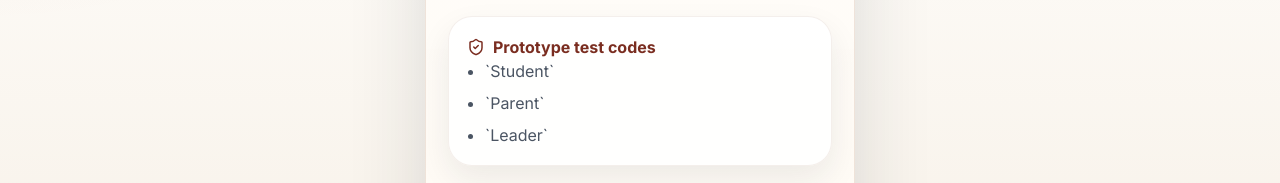
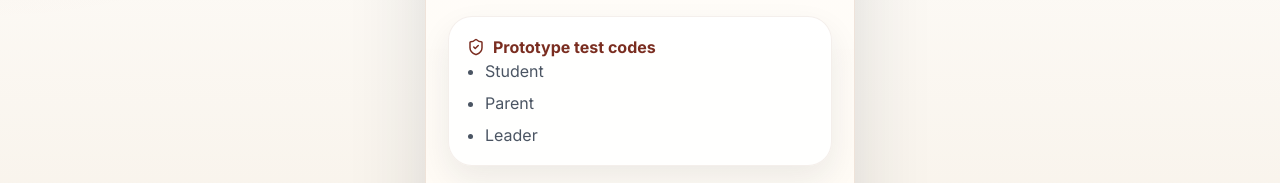
Before and after one commit to gilstrickland-ship-it/show-choir-readiness-hub, a React (Vite) app: page /auth/sign-in in a window 1280 px wide. Both pictures are taken after typing "name@example.com" into the empty fields and a click on the button "Send magic link". Shown: the part 490-673 px from the top of the page. Built offline with nearby package versions, Linux system fonts and the light colour scheme.

Commit message:
Remove quotes from visible test codes

```diff
--- a/src/screens/auth/JoinTeamPage.tsx
+++ b/src/screens/auth/JoinTeamPage.tsx
@@ -66,9 +66,9 @@ export function JoinTeamPage() {
               <strong>Prototype test codes</strong>
             </div>
             <ul>
-              <li>`Student`</li>
-              <li>`Parent`</li>
-              <li>`Leader`</li>
+              <li>Student</li>
+              <li>Parent</li>
+              <li>Leader</li>
             </ul>
           </div>
 
```
